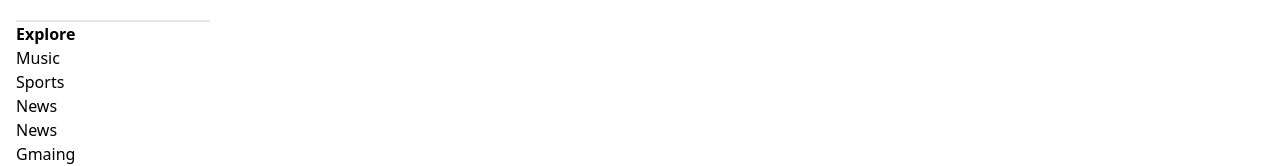
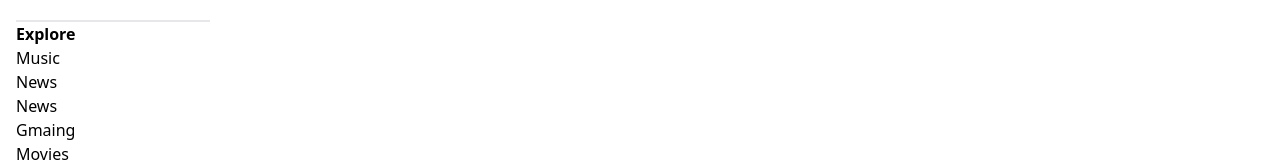
Before and after one commit to M4X1M4S/tubeLight, a React (Create React App) app in the folder tubelight/: page / in a window 1280 px wide. Shown: the part 142-308 px from the top of the page. Built offline with nearby package versions, Linux system fonts and the light colour scheme.

Commit message:
Added few things

```diff
--- a/tubelight/src/components/Sidebar.js
+++ b/tubelight/src/components/Sidebar.js
@@ -9,7 +9,7 @@ const Sidebar = () => {
       <h1 className='font-semibold'> Explore</h1>
       <ul>
         <li>Music</li>
-        <li>Sports</li>
+
         <li>News</li>
         <li>News</li>
         <li>Gmaing</li>
```
